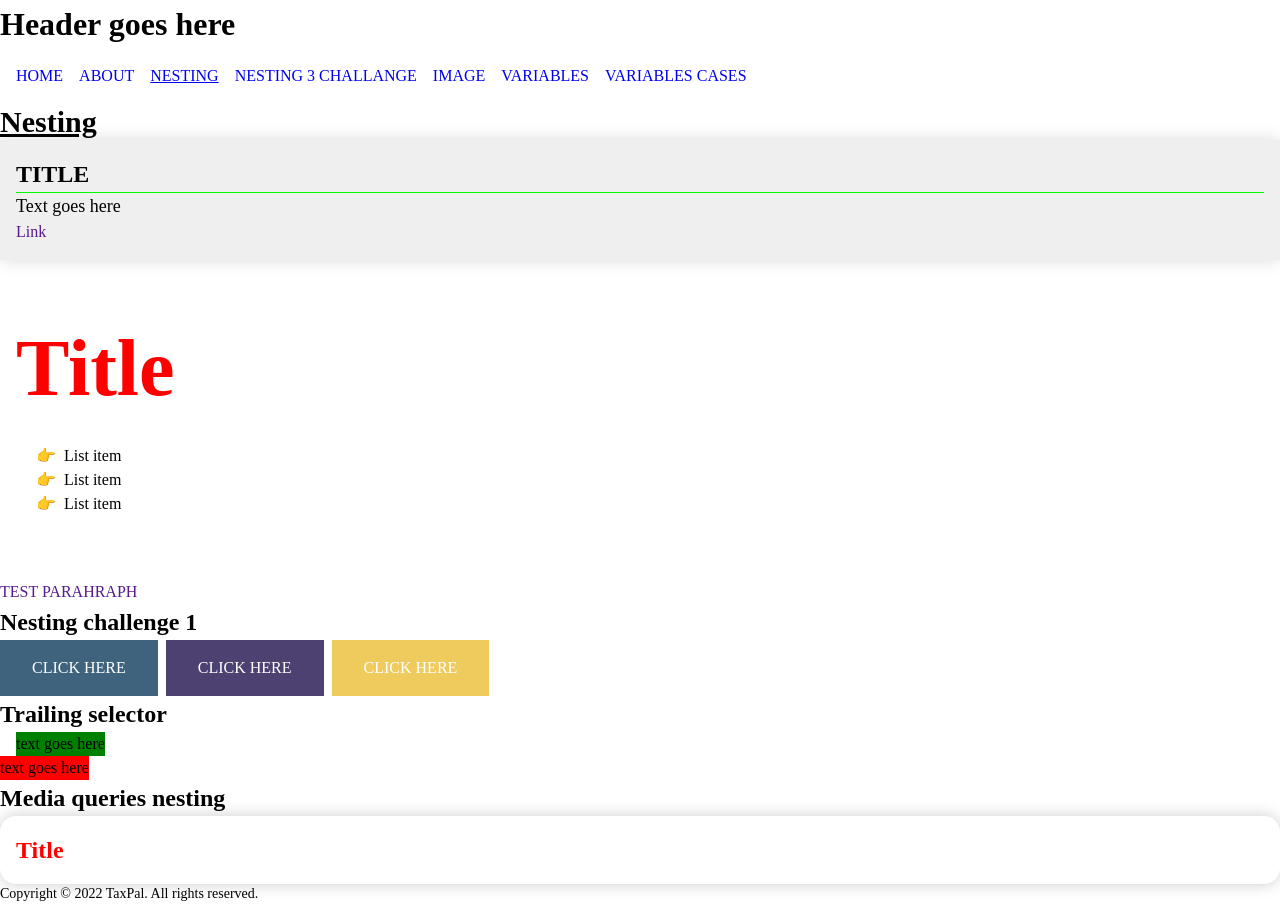
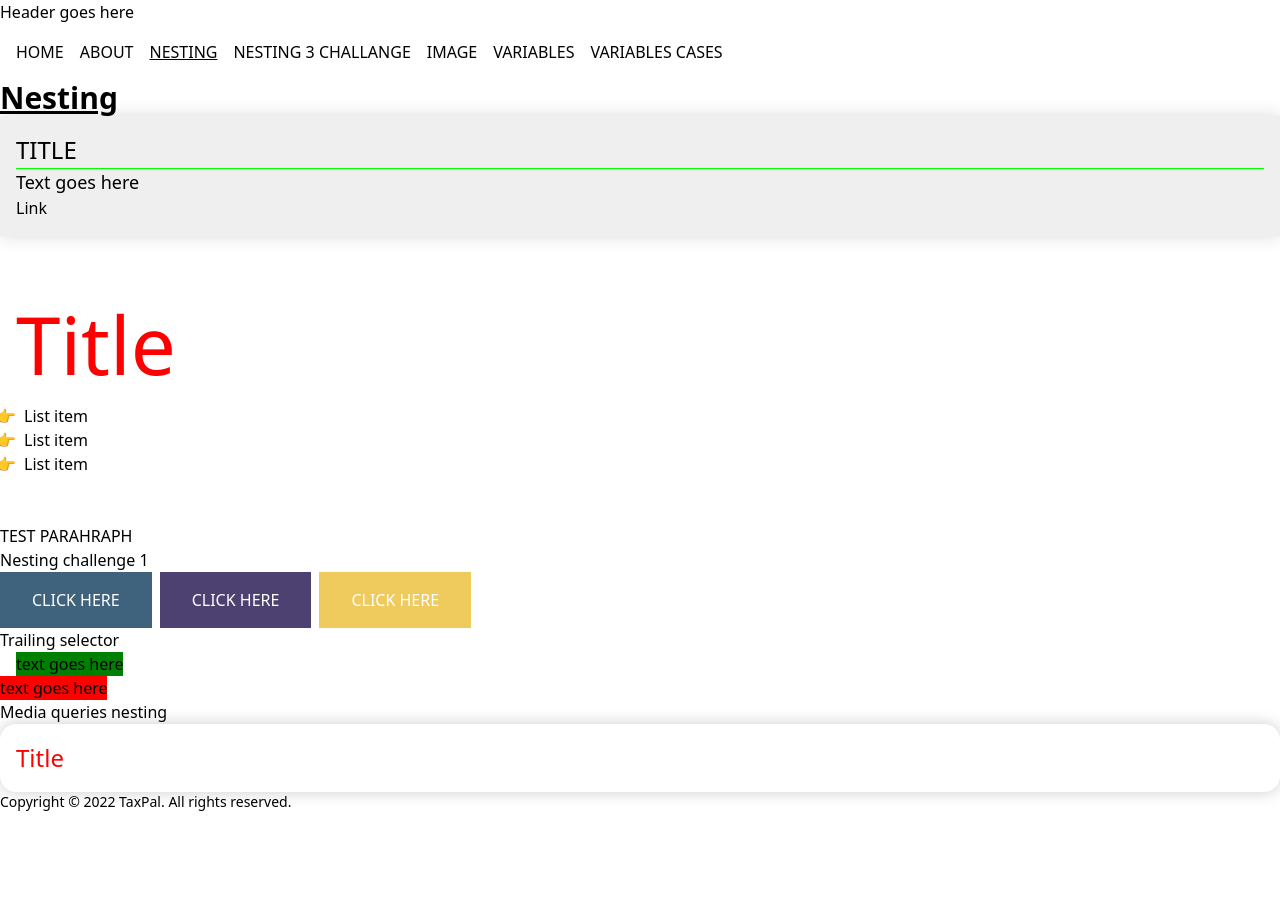
Before and after one commit to alekspanteli/tailwind-scss-next-test-app, a Next.js app: page /nesting in a window 1280 px wide. After the commit the page ends 812 px from the top, so only its background shows below. Built offline with nearby package versions, Linux system fonts and the light colour scheme.

Commit message:
add variables

```diff
--- a/pages/variables-cases.module.scss
+++ b/pages/variables-cases.module.scss
@@ -26,28 +26,33 @@
 //     }
 // }
 
-$clr-dark-gray: #333;
-$clr-light-gray: #efefef;
+$clr-1: #201e1f;
+$clr-2: #da3f0b;
+$clr-3: #f8f7f7;
 
-$clr-primary-bg: $clr-dark-gray;
-$clr-primary-text: $clr-light-gray;
-
-.card{
-    @apply grid gap-[0.75em] w-[min(90%,60rem)] p-[2em] shadow-[0_0_2rem_#201e1f] rounded-lg;
-    &__title{
-        @apply text-[#da3f0b];
-    }
-
+.card {
+  --clr-primary: #{$clr-1};
+  --clr-secondary: #{$clr-2};
+  --clr-tertiary: #{$clr-3};
+  @apply grid gap-[0.75em] w-[min(90%,60rem)] p-[2em] shadow-[0_0_2rem_#201e1f] rounded-lg;
+  &__title {
+    @apply text-[#da3f0b];
+  }
 }
 
-.btn{
-    @apply inline-flex
-}
-
-.btn--primary{
-    @apply bg-[red]
+.button {
+  @apply inline-flex py-[0.5em] px-[1.5em] border-[1px] border-[#da3f0b] rounded-[0.5rem]
+  hover:bg-[var(--clr-primary)] hover:text-[var(--clr-tertiary)] focus:bg-[var(--clr-primary)] focus:text-[var(--clr-tertiary)]
+  hover:shadow-[0_0_1rem_var(--clr-secondary)] focus:shadow-[0_0_1rem_var(--clr-secondary)]
+  ;
+  &--primary {
+    @apply text-[#f8f7f7] bg-[var(--clr-secondary)];
+  }
+  &--outline {
+    @apply text-[#da3f0b];
+  }
 }
 
 .flex-group {
-    @apply flex gap-4
-  }
+  @apply flex gap-4;
+}
--- a/pages/variables-use-cases.tsx
+++ b/pages/variables-use-cases.tsx
@@ -20,10 +20,10 @@ export default function VariablesCases() {
           aliquip ex ea commodo consequat.
         </p>
         <div className={styles["flex-group"]}>
-          <a href="#" className={clsx("btn", styles["btn--primary"])}>
+          <a href="#" className={clsx(styles.button, styles["button--primary"])}>
             Buy now
           </a>
-          <a href="#" className={clsx("btn", styles["btn--outline"])}>
+          <a href="#" className={clsx(styles.button, styles["button--outline"])}>
             More info
           </a>
         </div>
--- a/styles/globals.scss
+++ b/styles/globals.scss
@@ -2,80 +2,6 @@
 @tailwind components;
 @tailwind utilities;
 
-/* Box sizing rules */
-*,
-*::before,
-*::after {
-  box-sizing: border-box;
-}
-
-/* Remove default margin */
-body,
-h1,
-h2,
-h3,
-h4,
-p,
-figure,
-blockquote,
-dl,
-dd {
-  margin: 0;
-}
-
-/* Remove list styles on ul, ol elements with a list role, which suggests default styling will be removed */
-ul[role="list"],
-ol[role="list"] {
-  list-style: none;
-}
-
-/* Set core root defaults */
-html:focus-within {
-  scroll-behavior: smooth;
-}
-
-/* Set core body defaults */
-body {
-  min-height: 100vh;
-  text-rendering: optimizeSpeed;
-  line-height: 1.5;
-}
-
-/* A elements that don't have a class get default styles */
-a:not([class]) {
-  text-decoration-skip-ink: auto;
-}
-
-/* Make images easier to work with */
-img,
-picture {
-  max-width: 100%;
-  display: block;
-}
-
-/* Inherit fonts for inputs and buttons */
-input,
-button,
-textarea,
-select {
-  font: inherit;
-}
-
-/* Remove all animations, transitions and smooth scroll for people that prefer not to see them */
-@media (prefers-reduced-motion: reduce) {
-  html:focus-within {
-    scroll-behavior: auto;
-  }
-
-  *,
-  *::before,
-  *::after {
-    animation-duration: 0.01ms !important;
-    animation-iteration-count: 1 !important;
-    transition-duration: 0.01ms !important;
-    scroll-behavior: auto !important;
-  }
-}
 
 // Nesting nav
 
--- a/tailwind.config.js
+++ b/tailwind.config.js
@@ -9,6 +9,6 @@ module.exports = {
   },
   plugins: [],
   corePlugins: {
-    preflight: false,
+    preflight: true,
   }
 }
```
